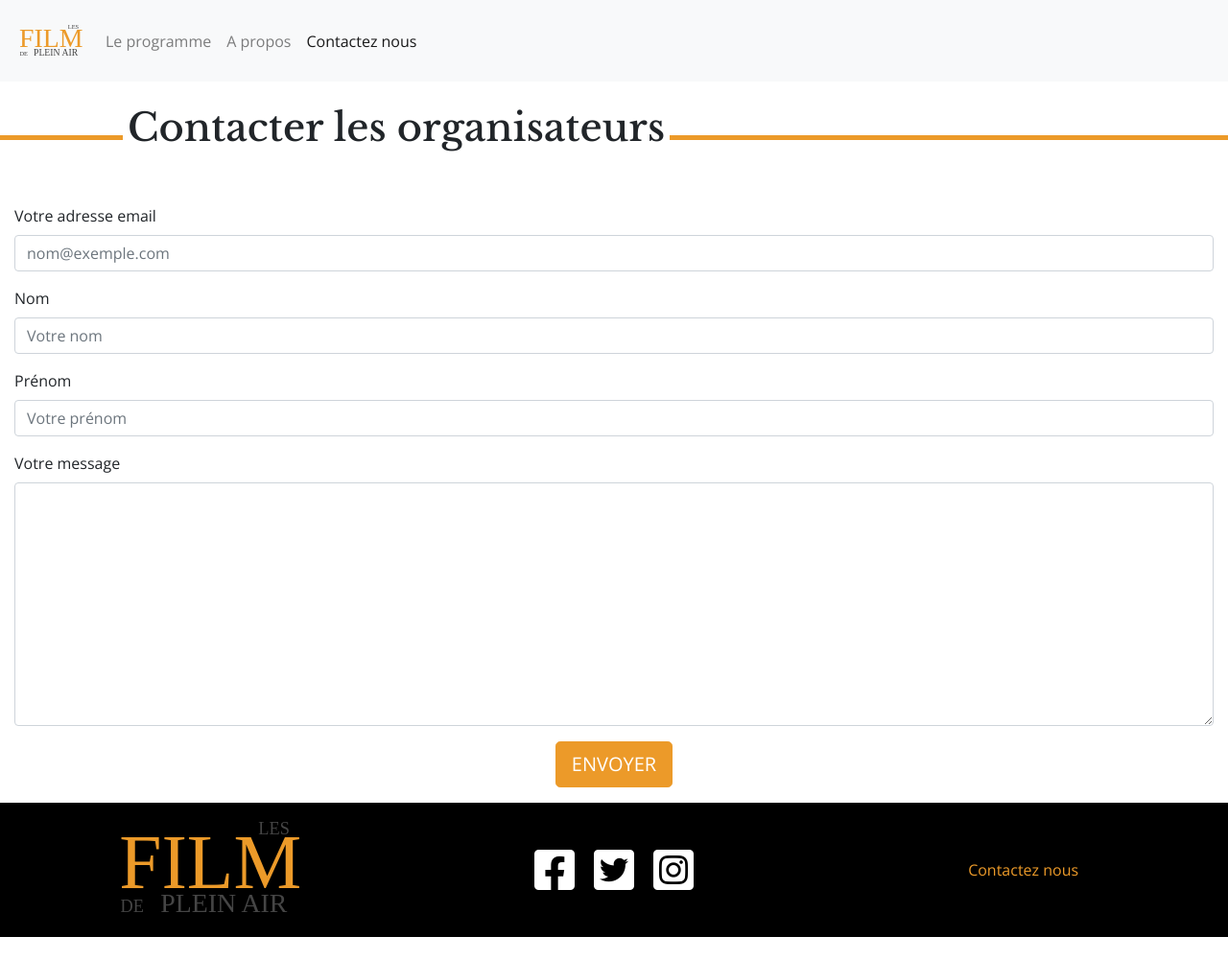
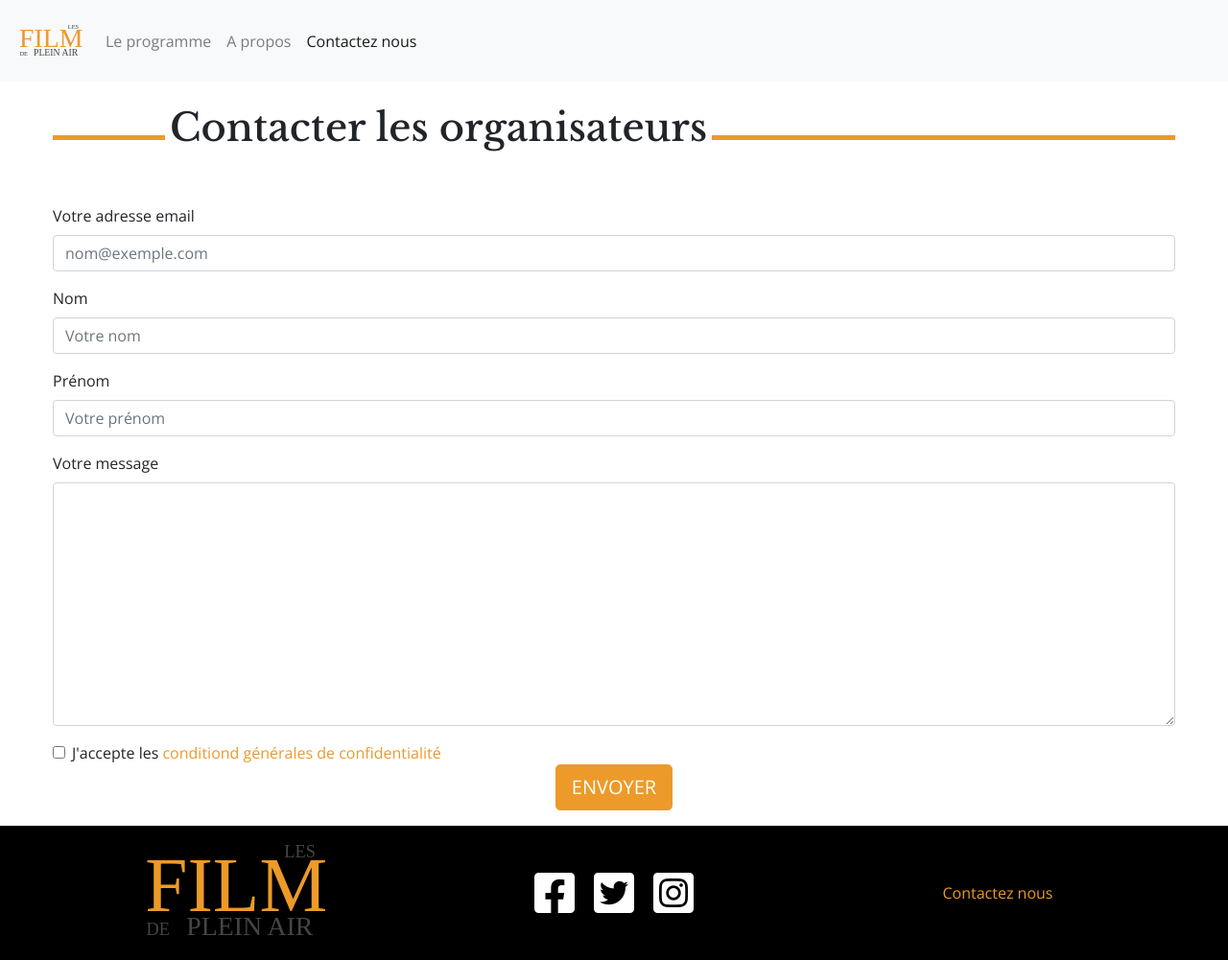
Before and after one commit to Florkin/fpa_festival, a website built with webpack: page src/contact.html in a window 1280 px wide. Shown: the whole page at 96% size. Before the commit the page ends 977 px from the top, so only its background shows below. Built offline with nearby package versions, Linux system fonts and the light colour scheme; what sticky-js would draw is missing.

Commit message:
rgpd checkbox

```diff
--- a/src/contact.html
+++ b/src/contact.html
@@ -29,10 +29,12 @@
     </div>
 </nav>
 <header>
-    <div class="py-4">
-        <h1 class="section-title">
-            Contacter les organisateurs
-        </h1>
+    <div class="container">
+        <div class="py-4">
+            <h1 class="section-title">
+                Contacter les organisateurs
+            </h1>
+        </div>
     </div>
 </header>
 <main>
@@ -53,6 +55,11 @@
         <div class="form-group">
             <label for="form_message">Votre message</label>
             <textarea class="form-control" id="form_message" rows="10"></textarea>
+        </div>
+        <div class="form-check">
+            <input type="checkbox" class="form-check-input" id="rgpd_check">
+            <label class="form-check-label" for="rgpd_check">J'accepte les
+                <a href="#">conditiond générales de confidentialité</a></label>
         </div>
         <div class="form-group text-center">
             <button type="submit" class="btn btn-primary btn-lg">Envoyer</button>
--- a/src/scss/base/_bootstrap-overrides.scss
+++ b/src/scss/base/_bootstrap-overrides.scss
@@ -46,3 +46,9 @@
     }
   }
 }
+
+@include media-breakpoint-down(sm) {
+  .display-4 {
+    font-size: 2.5rem;
+  }
+}
--- a/src/scss/base/_variables.scss
+++ b/src/scss/base/_variables.scss
@@ -28,7 +28,7 @@ $grid-breakpoints: (
 $container-max-widths: (
         sm: 540px,
         md: 720px,
-        lg: 1200px,
-        xl: 1400px,
-        xxl: 1400px,
+        lg: 1100px,
+        xl: 1200px,
+        xxl: 1300px,
 );
--- a/src/scss/components/_blog.scss
+++ b/src/scss/components/_blog.scss
@@ -11,6 +11,7 @@
 
     .blog-content-img {
       max-width: 600px;
+      width: 100%;
       display: block;
       margin: auto;
     }
--- a/src/scss/components/_carousel.scss
+++ b/src/scss/components/_carousel.scss
@@ -1,6 +1,10 @@
 .carousel-img {
-  min-height: 500px;
   background-position: center;
   background-size: cover;
   background-repeat: no-repeat;
+  min-height: 250px;
+
+  @include media-breakpoint-up(md) {
+    min-height: 500px;
+  }
 }
```
